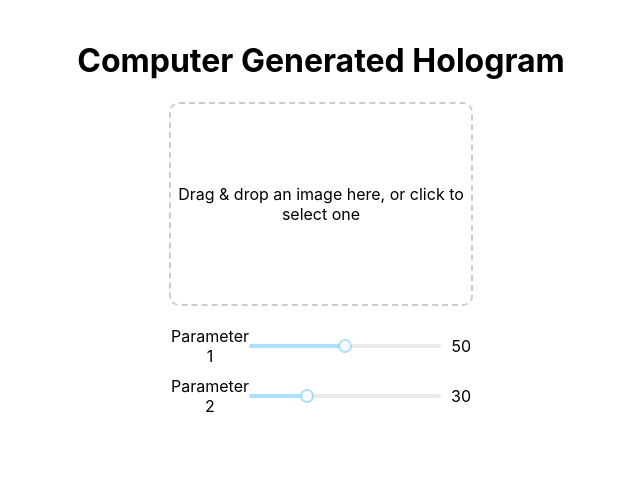
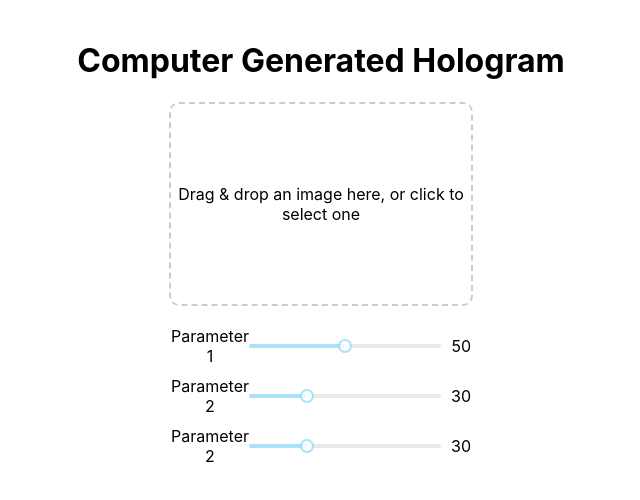
Before and after one commit to shabdpatel/hologram-app, a React (Create React App) app: page / in a window 1280 px wide. Shown: the top 500 px of the page, without its empty margins (319-959 px from the left). Built offline with nearby package versions, Linux system fonts and the light colour scheme.

Commit message:
lets do it

```diff
--- a/src/Sliders.js
+++ b/src/Sliders.js
@@ -25,6 +25,16 @@ const Sliders = ({ parameters, onChange }) => {
         />
         <span>{parameters.param2}</span>
       </div>
+      <div className="slider-container">
+        <label>Parameter 2</label>
+        <Slider
+          min={0}
+          max={100}
+          value={parameters.param2}
+          onChange={(value) => onChange('param2', value)}
+        />
+        <span>{parameters.param2}</span>
+      </div>
     </div>
   );
 };
```
